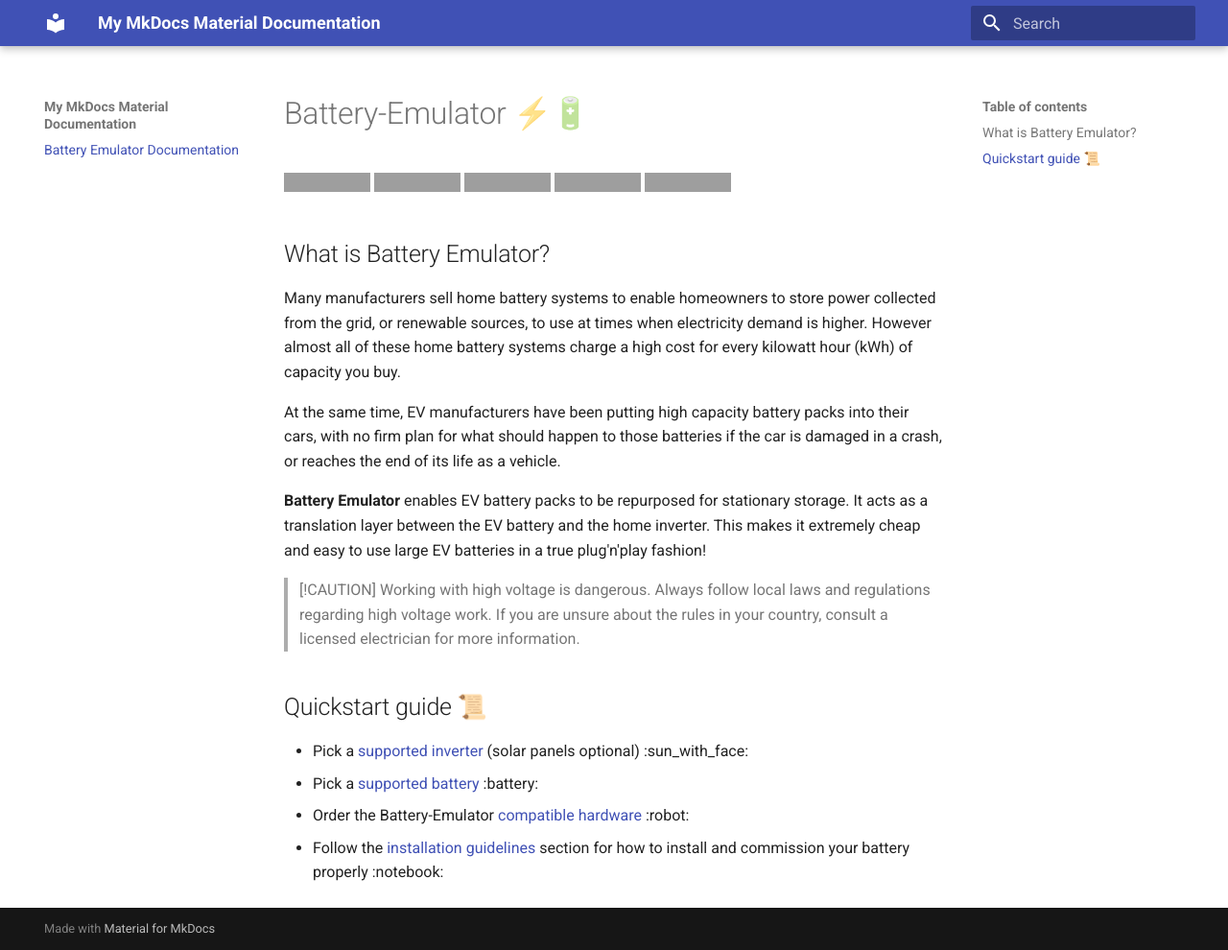
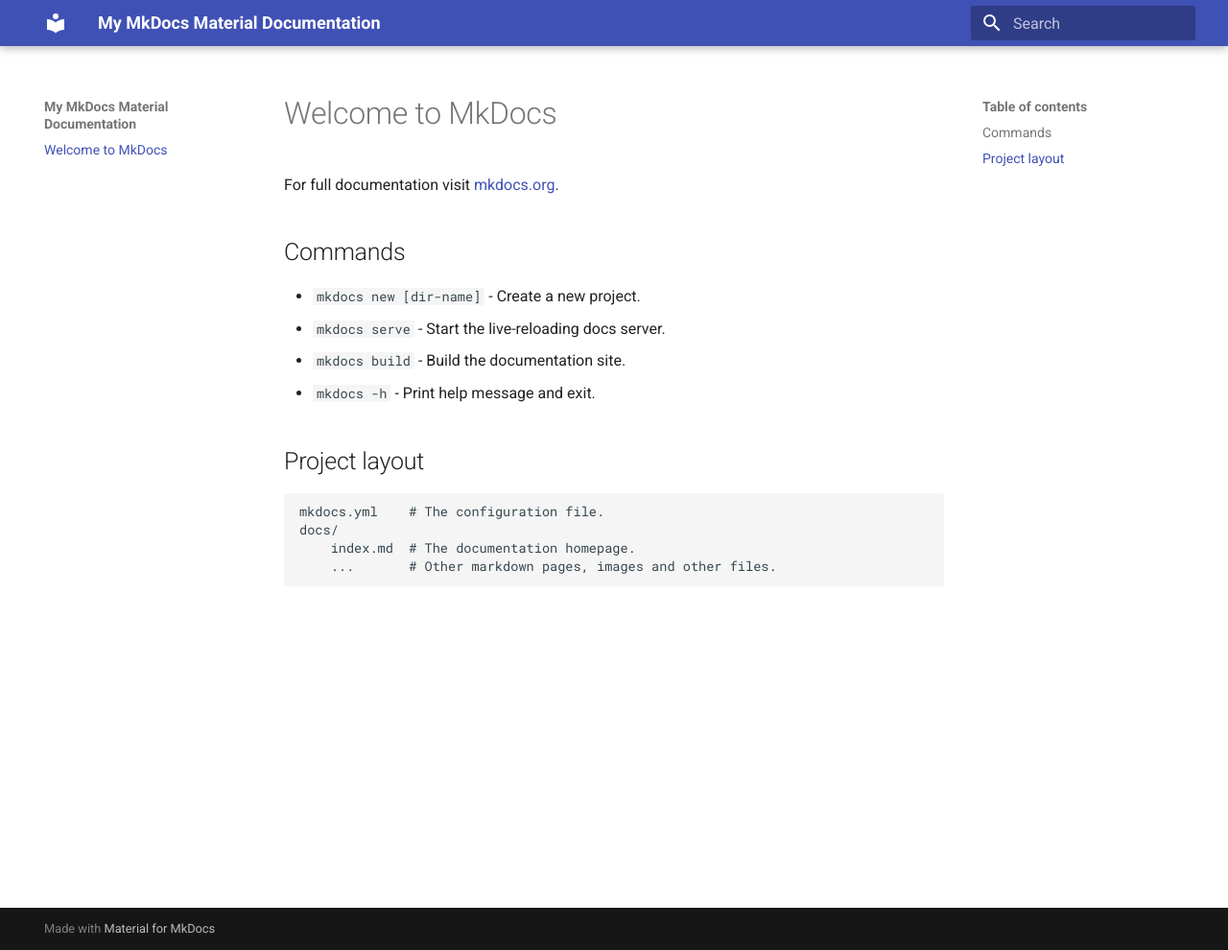
Before and after one commit to nagyrobi/Battery-Emulator-Docs, an MkDocs documentation site: the page built from docs/index.md, in a window 1280 px wide and 990 px high. Shown: the whole window at 96% size. Built offline with MkDocs 1.6.1 and Material for MkDocs 9.7.7, drawn with Linux system fonts in a browser that asks for light colours; grey boxes are pictures that could not be loaded.

Commit message:
Update index.md

```diff
--- a/docs/index.md
+++ b/docs/index.md
@@ -1,29 +1,17 @@
----
-title: Battery Emulator Documentation
-description: This revolutionary software enables EV battery packs to be easily reused for stationary storage in combination with solar inverters
----
+# Welcome to MkDocs
 
-# Battery-Emulator ⚡🔋
+For full documentation visit [mkdocs.org](https://www.mkdocs.org).
 
-![GitHub release (with filter)](https://img.shields.io/github/v/release/dalathegreat/BYD-Battery-Emulator-For-Gen24?color=%23008000)
-![GitHub Repo stars](https://img.shields.io/github/stars/dalathegreat/Battery-Emulator?style=flat&color=%23128512)
-![GitHub forks](https://img.shields.io/github/forks/dalathegreat/Battery-Emulator?style=flat&color=%23128512)
-![GitHub actions](https://img.shields.io/github/actions/workflow/status/dalathegreat/BYD-Battery-Emulator-For-Gen24/compile-common-image-lilygo-TCAN.yml?color=0E810E)
-![Static Badge](https://img.shields.io/badge/made-with_love-blue?color=%23008000)
+## Commands
 
-## What is Battery Emulator?
+* `mkdocs new [dir-name]` - Create a new project.
+* `mkdocs serve` - Start the live-reloading docs server.
+* `mkdocs build` - Build the documentation site.
+* `mkdocs -h` - Print help message and exit.
 
-Many manufacturers sell home battery systems to enable homeowners to store power collected from the grid, or renewable sources, to use at times when electricity demand is higher. However almost all of these home battery systems charge a high cost for every kilowatt hour (kWh) of capacity you buy.
+## Project layout
 
-At the same time, EV manufacturers have been putting high capacity battery packs into their cars, with no firm plan for what should happen to those batteries if the car is damaged in a crash, or reaches the end of its life as a vehicle.
-
-**Battery Emulator** enables EV battery packs to be repurposed for stationary storage. It acts as a translation layer between the EV battery and the home inverter. This makes it extremely cheap and easy to use large EV batteries in a true plug'n'play fashion!
-
-> [!CAUTION]
-> Working with high voltage is dangerous. Always follow local laws and regulations regarding high voltage work. If you are unsure about the rules in your country, consult a licensed electrician for more information.
-
-## Quickstart guide 📜
-- Pick a [supported inverter](https://github.com/dalathegreat/Battery-Emulator/wiki#supported-inverters-list) (solar panels optional) :sun_with_face:
-- Pick a [supported battery](https://github.com/dalathegreat/Battery-Emulator/wiki#supported-batteries-list) :battery:
-- Order the Battery-Emulator [compatible hardware](https://github.com/dalathegreat/Battery-Emulator/wiki#where-do-i-get-the-hardware-needed) :robot:
-- Follow the [installation guidelines](https://github.com/dalathegreat/Battery-Emulator/wiki/Installation-guidelines) section for how to install and commission your battery properly :notebook:
+    mkdocs.yml    # The configuration file.
+    docs/
+        index.md  # The documentation homepage.
+        ...       # Other markdown pages, images and other files.
```
